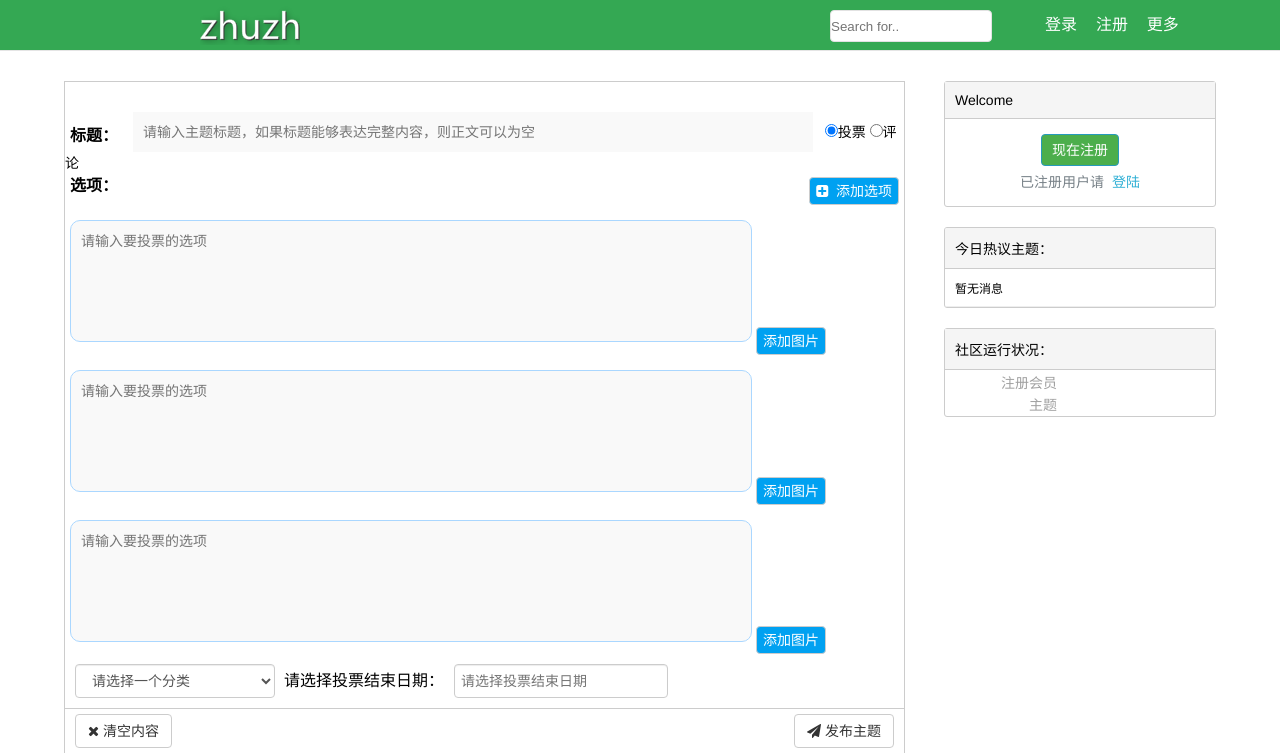
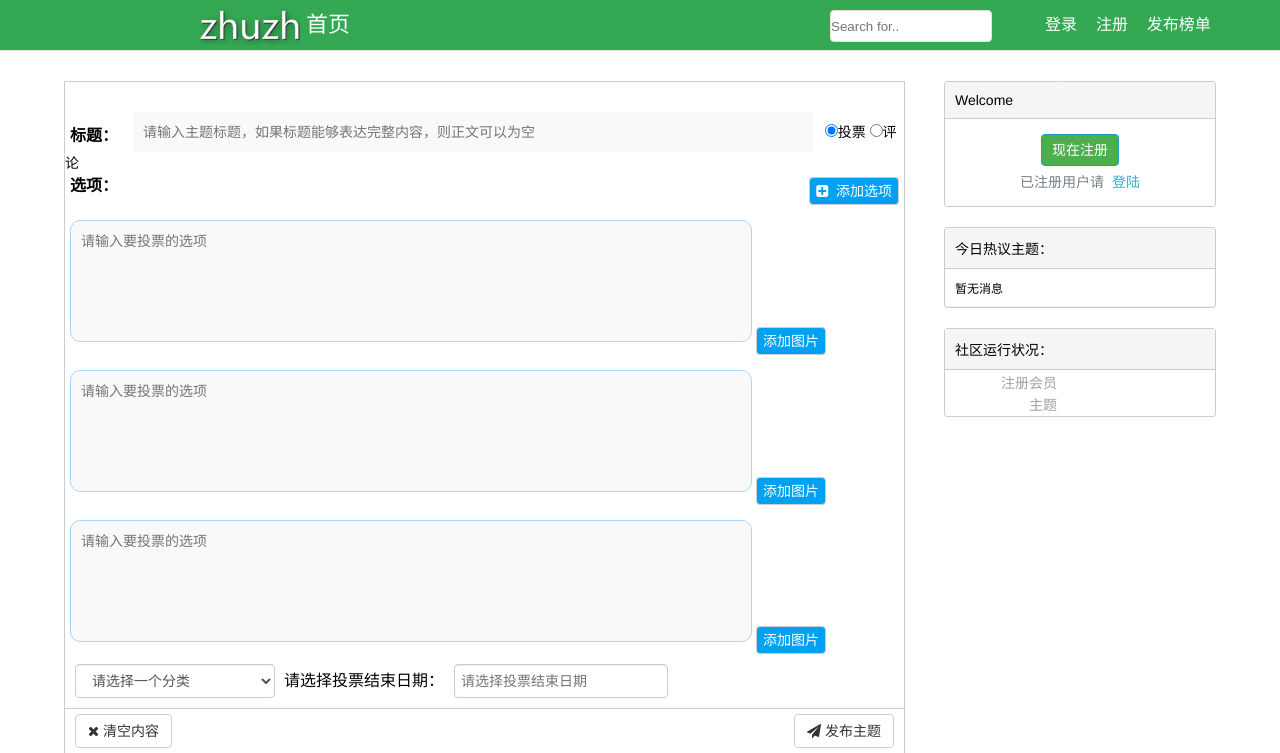
Before and after one commit to Peterpig/BBS, a Django app: template templates/posts/new.html in a window 1280 px wide. Shown: the top 753 px of the page. Run offline with Django 3.2, Linux system fonts and the light colour scheme; the template is opened without the code that fills it, so the values that code supplies are empty; parts of the project's set-up code (start-up, migrations or seed data) failed here and were passed over; some libraries are stand-ins or nearby versions.

Commit message:
add index

```diff
--- a/site_media/css/header.css
+++ b/site_media/css/header.css
@@ -15,7 +15,7 @@
 .topbar-l{
     position: absolute;
     left: 200px;
-    width: 110px;
+    width: 150px;
     height: 50px;
 }
 
@@ -31,6 +31,12 @@
     margin-bottom: 5px;
     background: url("/site_media/images/common/logo.png") 0 0 no-repeat;
     background-size: 100px 40px;
+}
+.topbar-l .text{
+    float: right;
+    font-size: 22px;
+    color: #fff;
+    font-family: QuebecAntique Bold;
 }
 
 /* right */
--- a/templates/common/_header.html
+++ b/templates/common/_header.html
@@ -1,6 +1,7 @@
 <div class="topbar-wrap">
     <div class="topbar">
         <div class="topbar-l">
+            <div class="text">首页</div>
             <span class="logo"><a href="/" class="home"></a></span>
         </div>
         <div class="topbar-r">
@@ -17,6 +18,7 @@
                         <li><a href="/login/">登录</a></li>
                         <li><a href="/login/?t=2">注册</a></li>
                     {% endif %}
+                    <li><a href="/new/">发布榜单</a></li>
                     <li><a href="/index/">更多</a></li>
                 </ul>
             </div>
```
